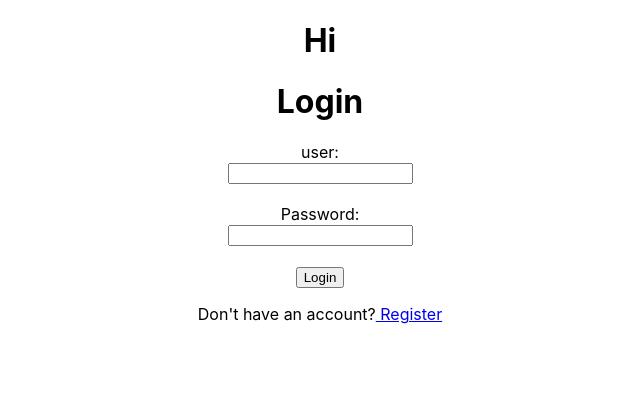
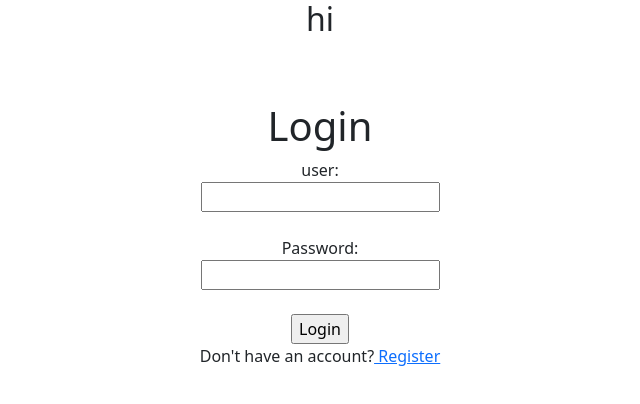
Before and after one commit to Froy-y/rent-a-prop-FE, a React (Create React App) app: page / in a window 1280 px wide. Shown: the top 404 px of the page, without its empty margins (320-960 px from the left). Built offline with nearby package versions, Linux system fonts and the light colour scheme.

Commit message:
installing router and react bootstrap

```diff
--- a/package.json
+++ b/package.json
@@ -6,8 +6,13 @@
     "@testing-library/jest-dom": "^5.11.4",
     "@testing-library/react": "^11.1.0",
     "@testing-library/user-event": "^12.1.10",
+    "bootstrap": "^5.1.1",
+    "install": "^0.13.0",
+    "npm": "^8.0.0",
     "react": "^17.0.2",
+    "react-bootstrap": "^2.0.0-rc.0",
     "react-dom": "^17.0.2",
+    "react-router-dom": "^5.3.0",
     "react-scripts": "4.0.3",
     "web-vitals": "^1.0.1"
   },
--- a/src/App.js
+++ b/src/App.js
@@ -3,6 +3,8 @@ import { BrowserRouter as Router, Route, Switch } from 'react-router-dom'
 
 import RegisterForm from './components/Auth/RegisterForm'
 import LoginForm from './components/Auth/LoginForm'
+
+import NavBar from './components/Presentational/NavBar'
 
 import NewRental from './components/Rentals/NewRental'
 import RentalList from './components/Rentals/RentalList'
@@ -17,7 +19,7 @@ import TenantDetails from './components/Tenants/TenantDetails'
 const App = () => {
   return (
     <div className="App">
-      <h1>Hi</h1>
+      <NavBar />
       <Router>
         <Switch>
           <Route exact path="/" render={(renderProps)=><LoginForm {...renderProps} />}/>
--- /dev/null
+++ b/src/components/Presentational/NavBar.js
@@ -0,0 +1,38 @@
+import React from 'react'
+import Navbar from 'react-bootstrap/Navbar'
+import NavDropdown from 'react-bootstrap/NavDropdown'
+import Container from 'react-bootstrap/Container'
+import Nav from 'react-bootstrap/Nav'
+
+
+const NavBar = props => {
+    return(
+        <>
+            <h2>hi</h2>
+            <Navbar collapseOnSelect expand="lg" className="navbar" variant="dark">
+                <Container>
+                <Navbar.Brand href="/">Rent-A-Prop</Navbar.Brand>
+                <Navbar.Toggle aria-controls="responsive-navbar-nav" />
+                <Navbar.Collapse id="responsive-navbar-nav">
+                    <Nav className="me-auto">
+                    <Nav.Link href="/">Home</Nav.Link>
+                    <Nav.Link href="#pricing">Pricing</Nav.Link>
+                    <NavDropdown title="Rental Properties" id="collasible-nav-dropdown">
+                        <NavDropdown.Item href="/renta">View your Properties!</NavDropdown.Item>
+                        <NavDropdown.Item href="/renta/new">Add a Property!</NavDropdown.Item>
+                        <NavDropdown.Divider />
+                        <NavDropdown.Item href="#action/3.4">Separated link</NavDropdown.Item>
+                    </NavDropdown>
+                    </Nav>
+                    <Nav>
+                    <Nav.Link href="#deets">Login</Nav.Link>
+                    <Nav.Link eventKey={2} href="#memes">Sign Out</Nav.Link>
+                    </Nav>
+                </Navbar.Collapse>
+                </Container>
+            </Navbar>
+        </>
+    )
+}
+
+export default NavBar
```
Also changed, not shown: src/index.js (+8 -7 lines), 2 other files (tests, documents, lock files or other folders).
